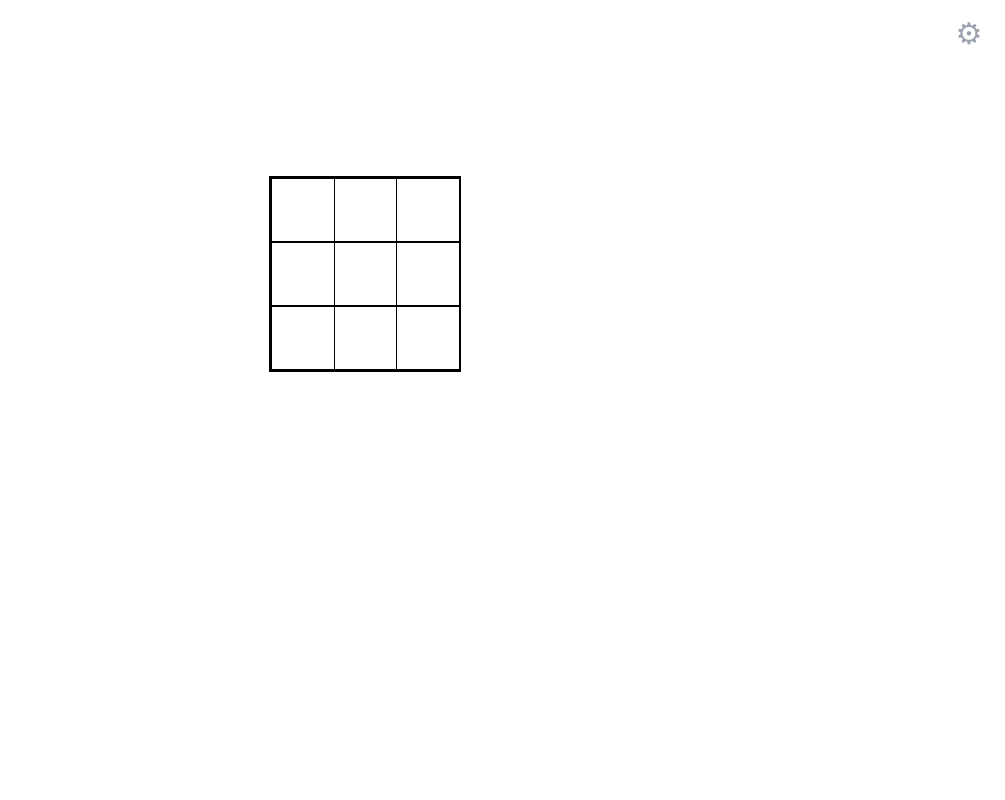
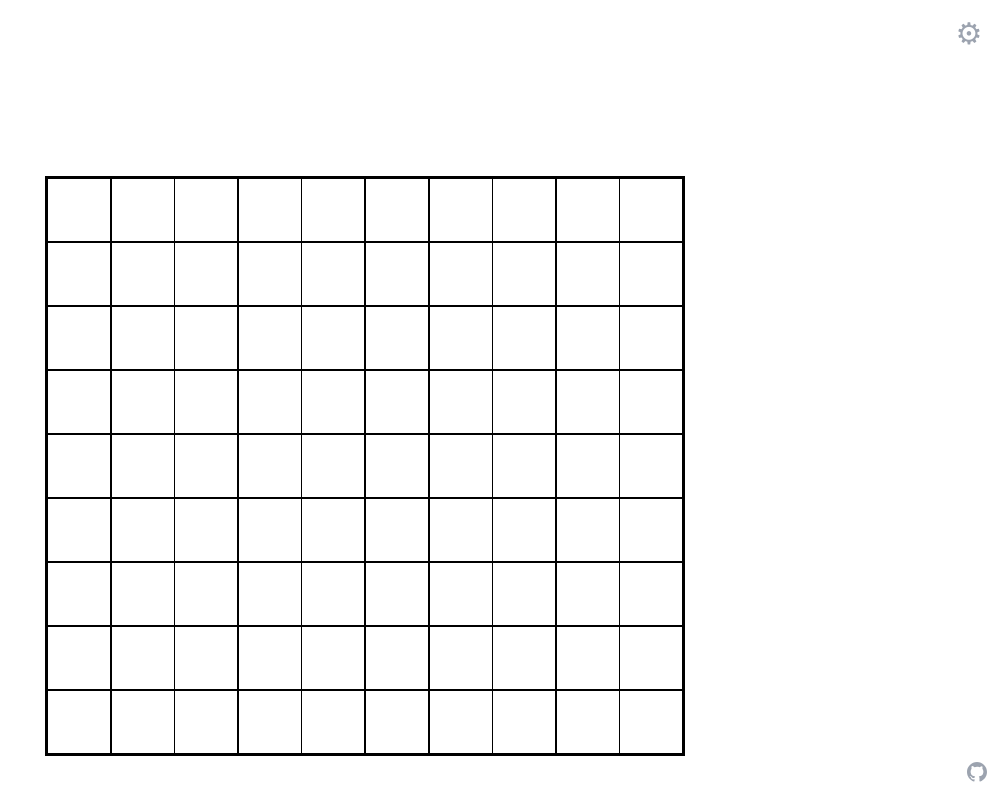
Before and after one commit to lars-soderman/melody-x, a Next.js app: page / in a window 1280 px wide. Shown: the whole page, without its empty margins (275-1280 px from the left). Built offline with nearby package versions, Linux system fonts and the light colour scheme.

Commit message:
add readme

```diff
--- a/src/app/components/AddButtons.tsx
+++ /dev/null
@@ -1,35 +0,0 @@
-type AddButtonsProps = {
-  onAddColumn: (position: 'left' | 'right') => void;
-  onAddRow: (position: 'top' | 'bottom') => void;
-};
-
-export function AddButtons({ onAddRow, onAddColumn }: AddButtonsProps) {
-  return (
-    <>
-      <button
-        className="absolute -top-12 left-1/2 h-10 w-full -translate-x-1/2 rounded bg-slate-50 p-2 text-2xl opacity-0 transition-opacity hover:opacity-100"
-        onClick={() => onAddRow('top')}
-      >
-        +
-      </button>
-      <button
-        className="absolute -left-12 top-1/2 h-full w-10 -translate-y-1/2 rounded bg-slate-50 p-2 text-2xl opacity-0 transition-opacity hover:opacity-100"
-        onClick={() => onAddColumn('left')}
-      >
-        +
-      </button>
-      <button
-        className="absolute -bottom-12 left-1/2 h-10 w-full -translate-x-1/2 rounded bg-slate-50 p-2 text-2xl opacity-0 transition-opacity hover:opacity-100"
-        onClick={() => onAddRow('bottom')}
-      >
-        +
-      </button>
-      <button
-        className="absolute -right-12 top-1/2 h-full w-10 -translate-y-1/2 rounded bg-slate-50 p-2 text-2xl opacity-0 transition-opacity hover:opacity-100"
-        onClick={() => onAddColumn('right')}
-      >
-        +
-      </button>
-    </>
-  );
-}
--- a/src/app/components/BoxInput.tsx
+++ b/src/app/components/BoxInput.tsx
@@ -19,7 +19,6 @@
   onStopBottom: () => void;
   onStopRight: () => void;
   toggleHint: (id: string) => void;
-  // onHintChange: (hint: number) => void;
 };
 
 export function BoxInput({
@@ -30,11 +29,8 @@
   onBlack,
   black,
   isSelected,
-  hint,
   id,
   onNavigate,
-
-  boxSize,
   onStopBottom,
   onStopRight,
   toggleHint,
--- a/src/app/page.tsx
+++ b/src/app/page.tsx
@@ -119,6 +119,7 @@
   };
 
   return (
+    <div className="relative min-h-screen">
       <main className="h-full overflow-scroll" onClick={handleMainClick}>
         <Settings
           boxSize={boxSize}
@@ -175,5 +176,23 @@
           />
         </div>
       </main>
+
+      <a
+        aria-label="View source on GitHub"
+        className="fixed bottom-4 right-4 text-gray-400 transition-colors hover:text-gray-600"
+        href="https://github.com/lars-soderman/melody-x"
+        rel="noopener noreferrer"
+        target="_blank"
+      >
+        <svg
+          aria-hidden="true"
+          className="h-6 w-6"
+          fill="currentColor"
+          viewBox="0 0 24 24"
+        >
+          <path d="M12 2C6.477 2 2 6.477 2 12c0 4.42 2.865 8.17 6.839 9.49.5.092.682-.217.682-.482 0-.237-.008-.866-.013-1.7-2.782.604-3.369-1.34-3.369-1.34-.454-1.156-1.11-1.464-1.11-1.464-.908-.62.069-.608.069-.608 1.003.07 1.531 1.03 1.531 1.03.892 1.529 2.341 1.087 2.91.832.092-.647.35-1.088.636-1.338-2.22-.253-4.555-1.11-4.555-4.943 0-1.091.39-1.984 1.029-2.683-.103-.253-.446-1.27.098-2.647 0 0 .84-.269 2.75 1.025A9.564 9.564 0 0112 6.844c.85.004 1.705.115 2.504.337 1.909-1.294 2.747-1.025 2.747-1.025.546 1.377.202 2.394.1 2.647.64.699 1.028 1.592 1.028 2.683 0 3.842-2.339 4.687-4.566 4.935.359.309.678.919.678 1.852 0 1.336-.012 2.415-.012 2.743 0 .267.18.578.688.48C19.138 20.167 22 16.418 22 12c0-5.523-4.477-10-10-10z" />
+        </svg>
+      </a>
+    </div>
   );
 }
--- a/src/constants/index.ts
+++ b/src/constants/index.ts
@@ -1,5 +1,5 @@
 export const INITIAL_GRID_SIZE = {
-  rows: 3,
-  cols: 3,
+  rows: 9,
+  cols: 10,
 };
 export const INITIAL_BOX_SIZE = 64;
```
Also changed, not shown: 1 other file (tests, documents, lock files or other folders). Lines whose indentation alone changed are shown as unchanged.
